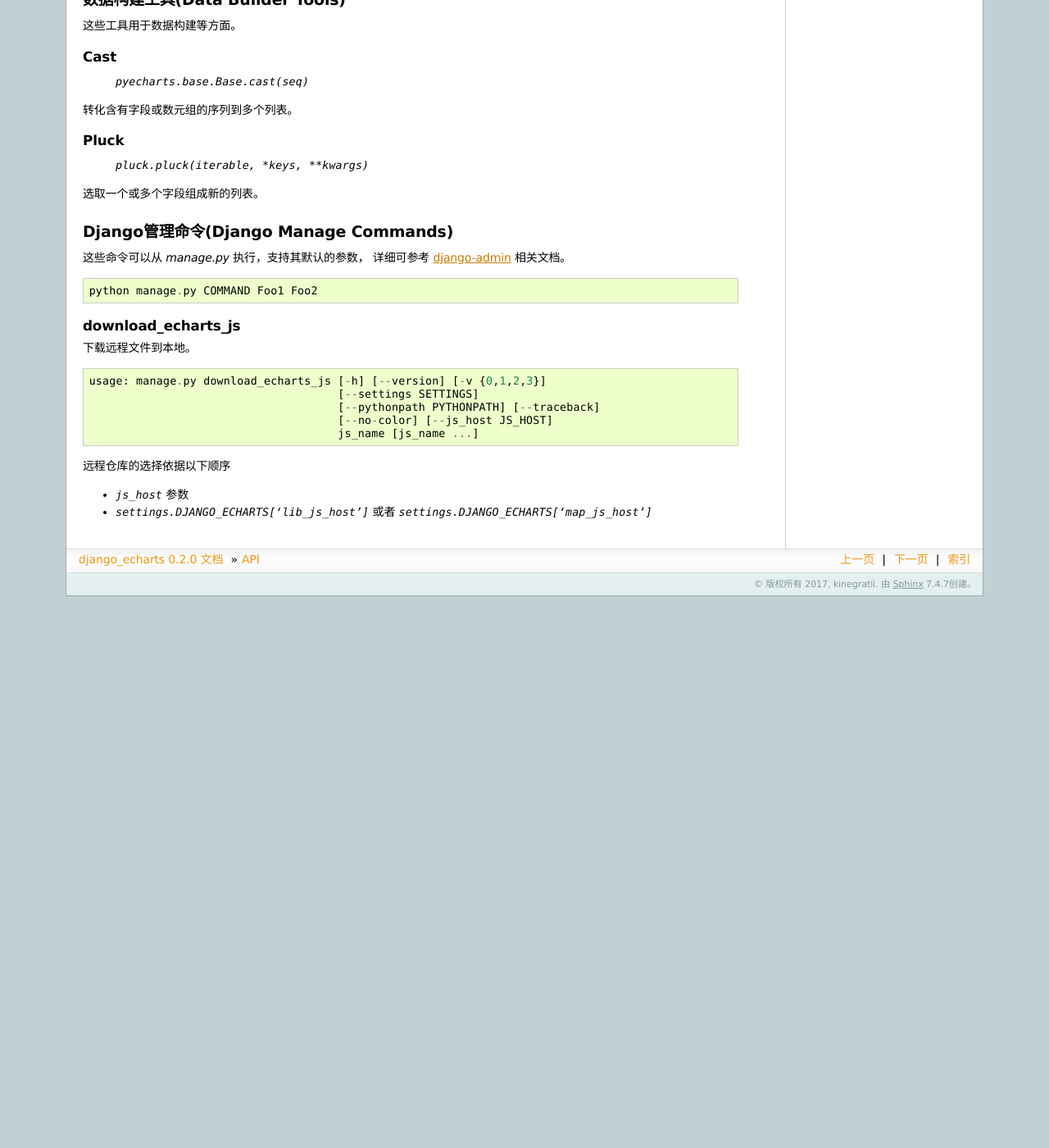
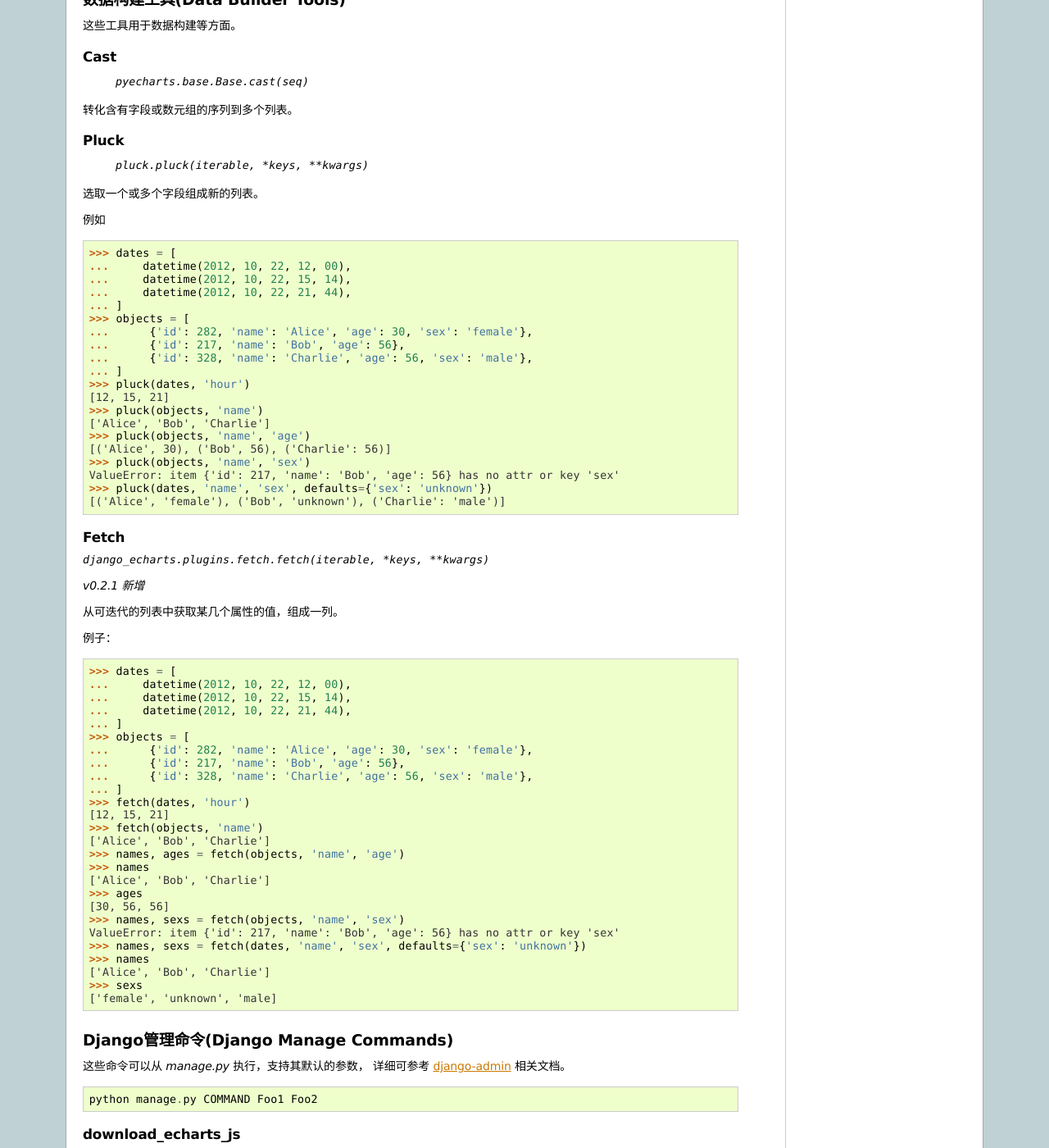
Before and after one commit to kinegratii/django-echarts, a Sphinx documentation site: the page built from docs/api.rst, in a window 1280 px wide and 1400 px high, scrolled down 3067 px. Shown: the whole window at 82% size. Built offline with Sphinx 7.4.7, drawn with Linux system fonts in a browser that asks for light colours; before the commit the page ends 3794 px from its top, so only the background shows below that.

Commit message:
Add fetch module

```diff
--- a/docs/api.rst
+++ b/docs/api.rst
@@ -219,6 +219,67 @@
 
 选取一个或多个字段组成新的列表。
 
+例如
+
+>>> dates = [
+...     datetime(2012, 10, 22, 12, 00),
+...     datetime(2012, 10, 22, 15, 14),
+...     datetime(2012, 10, 22, 21, 44),
+... ]
+>>> objects = [
+...      {'id': 282, 'name': 'Alice', 'age': 30, 'sex': 'female'},
+...      {'id': 217, 'name': 'Bob', 'age': 56},
+...      {'id': 328, 'name': 'Charlie', 'age': 56, 'sex': 'male'},
+... ]
+>>> pluck(dates, 'hour')
+[12, 15, 21]
+>>> pluck(objects, 'name')
+['Alice', 'Bob', 'Charlie']
+>>> pluck(objects, 'name', 'age')
+[('Alice', 30), ('Bob', 56), ('Charlie': 56)]
+>>> pluck(objects, 'name', 'sex')
+ValueError: item {'id': 217, 'name': 'Bob', 'age': 56} has no attr or key 'sex'
+>>> pluck(dates, 'name', 'sex', defaults={'sex': 'unknown'})
+[('Alice', 'female'), ('Bob', 'unknown'), ('Charlie': 'male')]
+
+Fetch
+++++++
+
+`django_echarts.plugins.fetch.fetch(iterable, *keys, **kwargs)`
+
+*v0.2.1 新增*
+
+从可迭代的列表中获取某几个属性的值，组成一列。
+
+例子：
+
+>>> dates = [
+...     datetime(2012, 10, 22, 12, 00),
+...     datetime(2012, 10, 22, 15, 14),
+...     datetime(2012, 10, 22, 21, 44),
+... ]
+>>> objects = [
+...      {'id': 282, 'name': 'Alice', 'age': 30, 'sex': 'female'},
+...      {'id': 217, 'name': 'Bob', 'age': 56},
+...      {'id': 328, 'name': 'Charlie', 'age': 56, 'sex': 'male'},
+... ]
+>>> fetch(dates, 'hour')
+[12, 15, 21]
+>>> fetch(objects, 'name')
+['Alice', 'Bob', 'Charlie']
+>>> names, ages = fetch(objects, 'name', 'age')
+>>> names
+['Alice', 'Bob', 'Charlie']
+>>> ages
+[30, 56, 56]
+>>> names, sexs = fetch(objects, 'name', 'sex')
+ValueError: item {'id': 217, 'name': 'Bob', 'age': 56} has no attr or key 'sex'
+>>> names, sexs = fetch(dates, 'name', 'sex', defaults={'sex': 'unknown'})
+>>> names
+['Alice', 'Bob', 'Charlie']
+>>> sexs
+['female', 'unknown', 'male]
+
 Django管理命令(Django Manage Commands)
 ---------------------------------------
 
```
Also changed, not shown: docs/topics.rst (+20 -0 lines), 2 other files.
